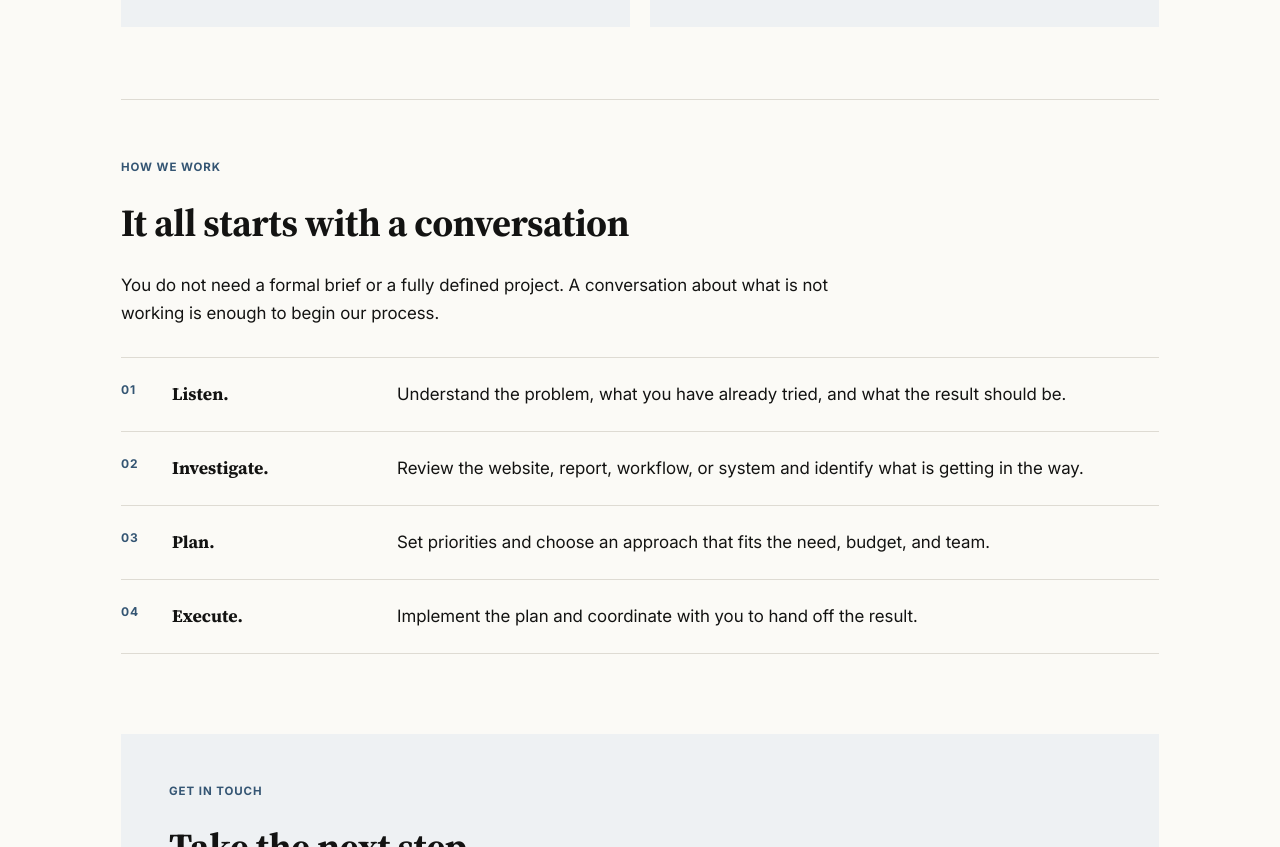
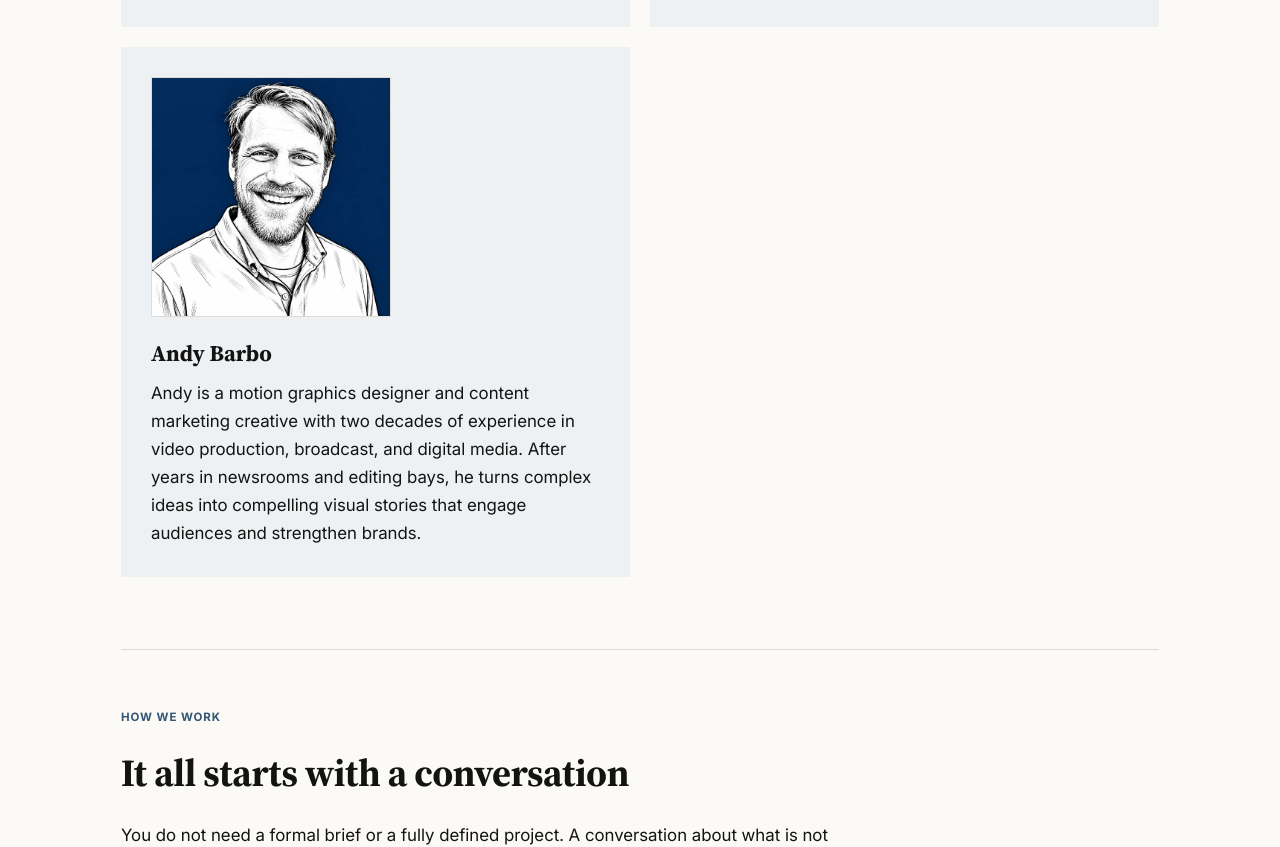
Before and after one commit to specialtydrone/iron-ration-media, a plain HTML site: page index.html in a window 1280 px wide. Shown: the part 2396-3243 px from the top of the page. Drawn offline with Linux system fonts and the light colour scheme.

Commit message:
Added Andy's section.

```diff
--- a/index.html
+++ b/index.html
@@ -100,6 +100,11 @@
             <h3>Lauren Scott</h3>
             <p>Lauren specializes in institutional reporting, business intelligence, data analysis, and visualization. She has led reporting teams, developed dashboards, maintained complex reporting systems, supported strategic planning, and helped organizations through major technology changes.</p>
           </section>
+          <section class="team-member">
+            <img class="team-headshot" src="images/andy-headshot.webp" alt="Illustrated portrait of Andy Barbo" width="640" height="640" loading="lazy">
+            <h3>Andy Barbo</h3>
+            <p>Andy is a motion graphics designer and content marketing creative with two decades of experience in video production, broadcast, and digital media. After years in newsrooms and editing bays, he turns complex ideas into compelling visual stories that engage audiences and strengthen brands.</p>
+          </section>
         </div>
       </section>
 
```
Also changed, not shown: images/andy-headshot.webp (added), 1 other file.
